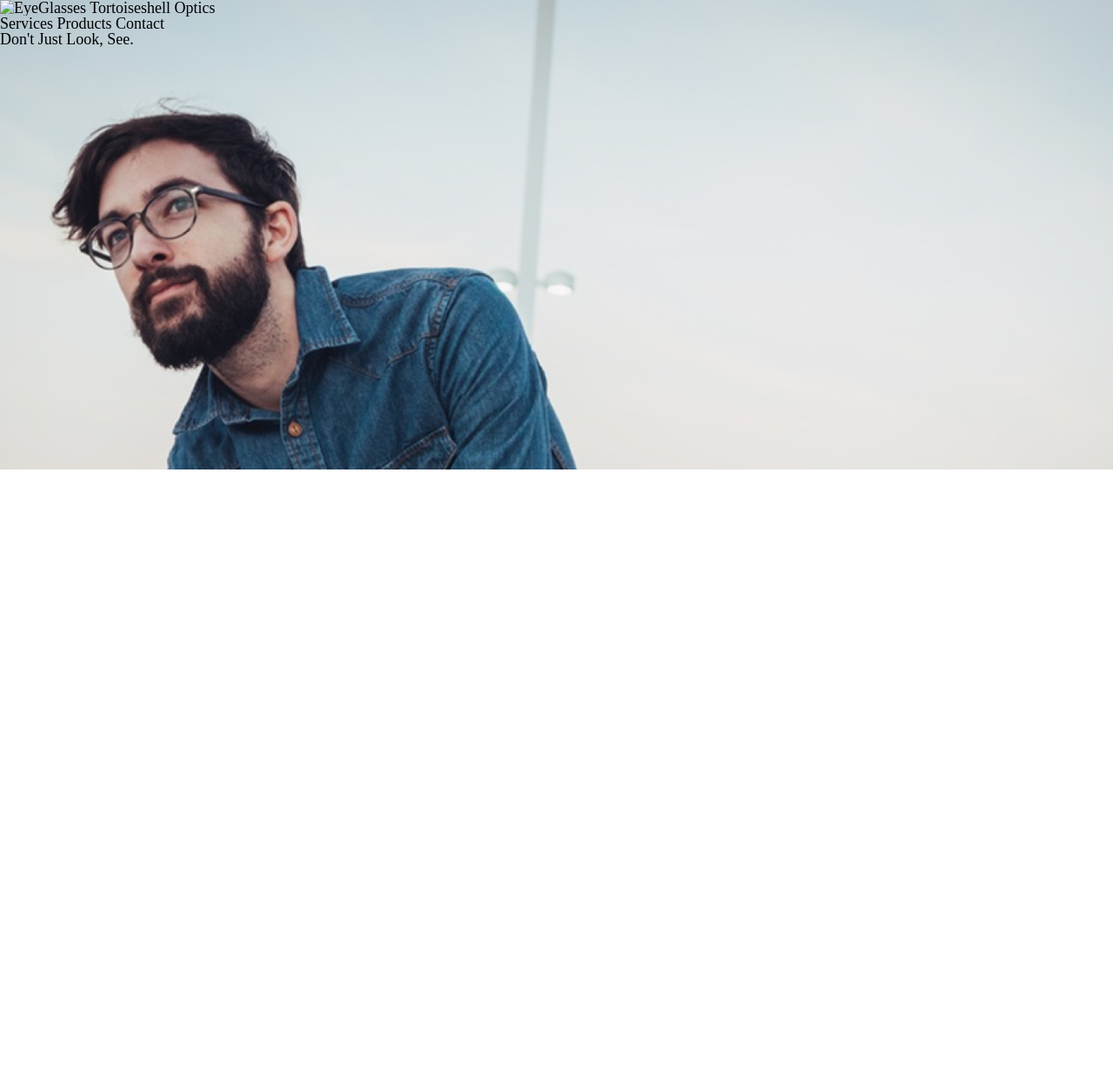
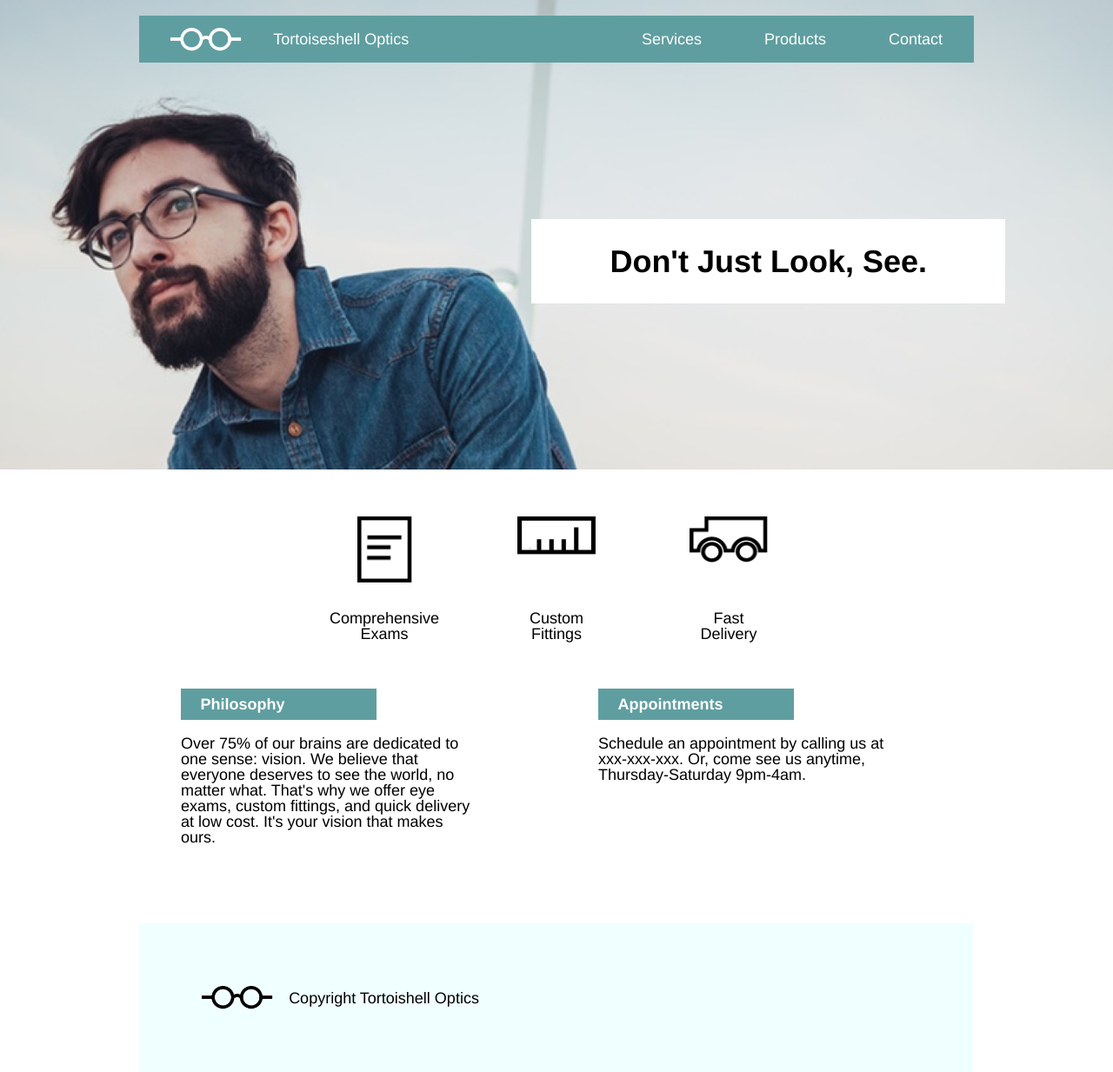
Before and after one commit to bremsethvining/tortoiseshell, a plain HTML site: page index.html in a window 1280 px wide. Shown: the whole page at 87% size. Before the commit the page ends 800 px from the top, so only its background shows below. Drawn offline with Linux system fonts and the light colour scheme.

Commit message:
Update css and html.

```diff
--- a/index.html
+++ b/index.html
@@ -7,13 +7,15 @@
     <link rel="stylesheet" href="./resources/css/style.css" type="text/css">
   </head>
   <body>
-    <div class="main_image">
-    <!--header with navigation-->
+
+    <!--first section, including header and lead-->
+    <section id="primary">
+      <div class="content">
         <header>
-        <section class="main_title">
-          <img src="" alt="EyeGlasses">
-          <span>Tortoiseshell Optics</span>
-        </section>
+          <div class="title">
+            <img src="./resources/images/logo-white.png" alt="logo">
+            <p>Tortoiseshell Optics</p>
+          </div>
           <nav>
             <span>Services</span>
             <span>Products</span>
@@ -21,26 +23,62 @@
           </nav>
         </header>
 
-      <!--lead-->
-      <section class="lead">
-        <h1>Don't Just Look, See.</h1>
-      </section>
-    <!--end main image section-->
+        <div class="lead_container">
+          <div class="lead">
+            <p>Don't Just Look, See.</p>
+          </div>
+        </div>
       </div>
 
-    <!--services-->
-    <section class="services">
-      <div class="service">
-        <img src="" alt="">
-        <span></span>
+
+    </section>
+
+    <!--second section, including services, business_info, and footer-->
+    <section id="secondary">
+      <div class="content">
+        <!--services section-->
+        <div class="services">
+          <div class="service_item">
+            <div class="image_container_vert">
+              <img src="./resources/images/paper-icon.png" alt="paper icon">
             </div>
-      <div class="service">
-        <img src="" alt="">
-        <span></span>
+            <p>Comprehensive Exams</p>
           </div>
-      <div class="service">
-        <img src="" alt="">
-        <span></span>
+          <div class="service_item">
+            <div class="image_container_horiz">
+              <img src="./resources/images/ruler-icon.png" alt="ruler icon">
+            </div>
+            <p>Custom Fittings</p>
+          </div>
+          <div class="service_item">
+            <div class="image_container_horiz">
+              <img src="./resources/images/truck-icon.png" alt="truck icon">
+            </div>
+            <p>Fast Delivery</p>
+          </div>
+        </div>
+
+        <!-- business info section-->
+        <div class="business_info">
+          <div class="info_item">
+            <h3>Philosophy</h3>
+            <p>Over 75% of our brains are dedicated to one sense: vision. We believe
+            that everyone deserves to see the world, no matter what. That's why we offer eye exams,
+            custom fittings, and quick delivery at low cost. It's your vision
+            that makes ours.</p>
+          </div>
+          <div class="info_item">
+            <h3>Appointments</h3>
+            <p>Schedule an appointment by calling us at xxx-xxx-xxx. Or,
+            come see us anytime, Thursday-Saturday 9pm-4am.</p>
+          </div>
+        </div>
+
+        <!--footer-->
+        <footer>
+          <img src="./resources/images/logo-black.png" alt="logo">
+          <p>Copyright Tortoishell Optics</p>
+        </footer>
       </div>
     </section>
 
--- a/resources/css/style.css
+++ b/resources/css/style.css
@@ -7,13 +7,186 @@
 html {
   font-size: 18px;
   line-height: 1.4;
+  font-family: helvetica;
 }
 
-.main_image {
+.content {
+  width: 960px;
+  overflow: visible;
+  /*
+  display: flex;
+  flex-direction: column;
+  justify-content: flex-start;
+  align-items: center;*/
+}
+
+#primary {
+  background-image: url("../images/glasses-bg.png");
+  height: 30rem;
+  background-position: center;
+  background-size: cover;
+  background-repeat: no-repeat;
+  display: flex;
+  flex-direction: column;
+  justify-content: flex-start;
+  align-items: center;
+  overflow: visible;
+}
+
+#secondary {
+  background-color: white;
+  display: flex;
+  flex-direction: row;
+  justify-content: center;
+}
+
+header {
+  display: flex;
+  flex-direction: row;
+  justify-content: space-between;
+  color: white;
+  background-color: cadetblue;
+  margin-top: 1rem;
   width: 100%;
-  height: 30rem;
-  background-image: url("../images/glasses-bg.png");
-  background-position: center;
-  background-repeat: no-repeat;
-  background-size: cover;
 }
+
+.title {
+  display: flex;
+  flex-direction: row;
+  justify-content: flex-start;
+  align-items: center;
+}
+
+.title img {
+  height: 1.5rem;
+  width: auto;
+  margin-left: 2rem;
+  margin-right: 2rem;
+}
+
+nav {
+  display: flex;
+  flex-direction: row;
+  justify-content: flex-end;
+  align-items: center;
+}
+
+nav span {
+  margin: 1rem 2rem;
+}
+
+
+.lead {
+  background-color: white;
+  font-weight: bold;
+  font-size: 2rem;
+  line-height: 1.2;
+  padding: 1.5rem 5rem;
+  margin-top: 10rem;
+  margin-right: -2rem;
+}
+
+.lead_container {
+  display: flex;
+  flex-direction: row;
+  justify-content: flex-end;
+  overflow: visible;
+}
+
+
+.services {
+  display: flex;
+  flex-direction: row;
+  align-content: center;
+  justify-content: center;
+  width: 100%;
+
+}
+
+.service_item {
+  display: flex;
+  flex-direction: column;
+  justify-content: space-between;
+  align-items: center;
+  height: 8rem;
+  width: 5rem;
+  margin: 3rem 3rem;
+}
+
+.service_item p {
+  text-align: center;
+}
+
+.business_info {
+  display: flex;
+  flex-direction: row;
+  align-content: center;
+  justify-content: flex-start;
+  margin-bottom: 5rem;
+}
+
+footer {
+  display: flex;
+  flex-direction: row;
+  justify-content: flex-start;
+  align-items: center;
+  background-color: azure;
+  width: 100%;
+}
+
+.image_container_vert {
+  overflow: hidden;
+  width: 3.5rem;
+}
+
+.image_container_vert img {
+  width: 100%;
+  height: auto;
+  display: block;
+}
+
+.image_container_horiz {
+  overflow: hidden;
+  width: 5rem;
+}
+
+.image_container_horiz img {
+  width: 100%;
+  height: auto;
+  display: block;
+}
+
+.business_info {
+  width: 100%;
+  display: flex;
+  flex-direction: row;
+  justify-content: space-around;
+  align-items: flex-start;
+}
+
+.info_item {
+  display: flex;
+  width: 35%;
+  flex-direction: column;
+  justify-content: flex-start;
+  align-items: flex-start;
+  margin-right: 5%;
+}
+
+.info_item h3 {
+  font-weight: bold;
+  color: white;
+  width: 10rem;
+  background-color: cadetblue;
+  padding: 0.5rem 1.25rem;
+}
+
+.info_item p {
+  margin-top: 1rem;
+}
+
+footer img {
+  height: 1.5rem;
+  width: auto;
+  margin: 4rem 1rem 4rem 4rem;
+}
```
Lines whose indentation alone changed are shown as unchanged.
